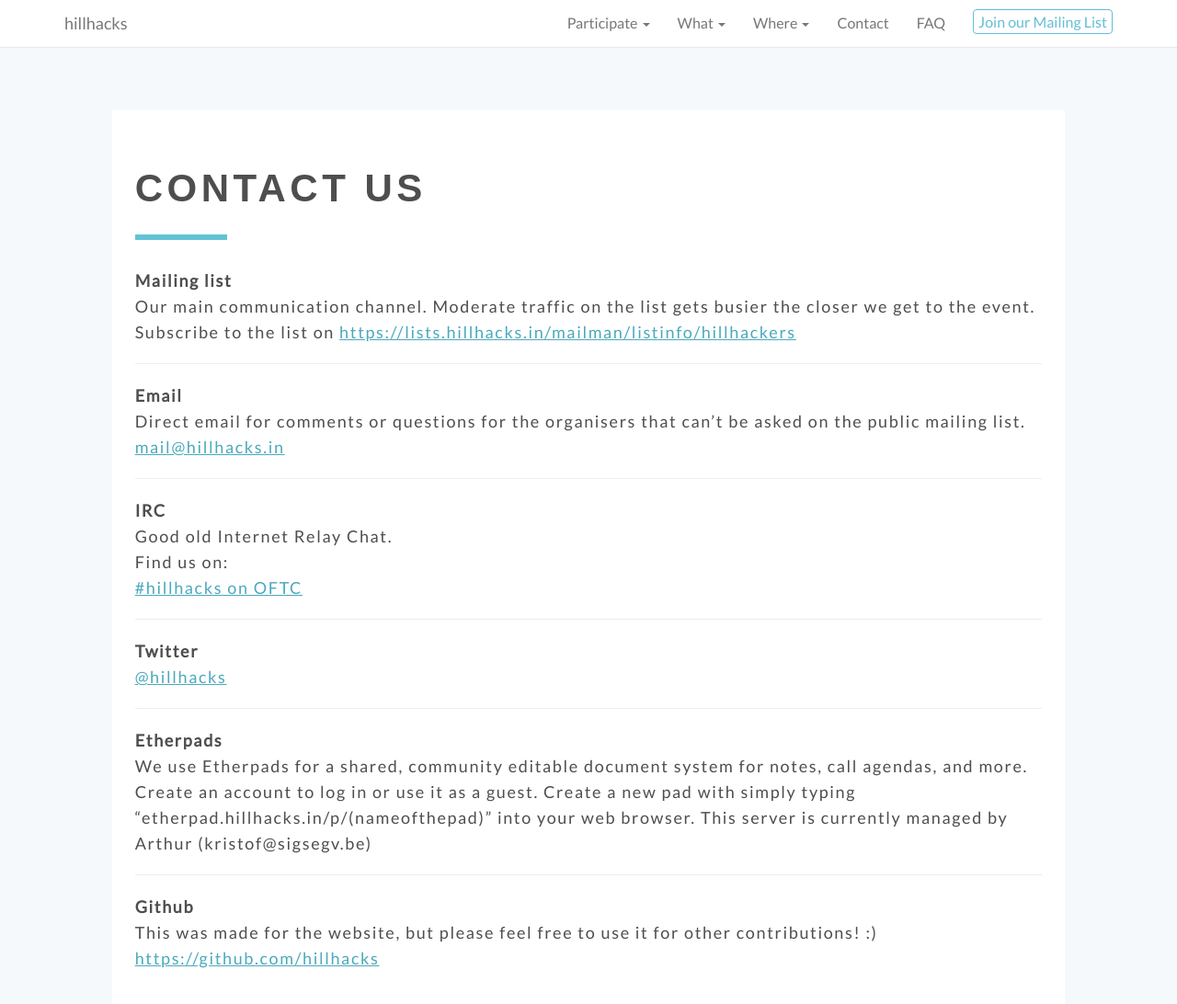
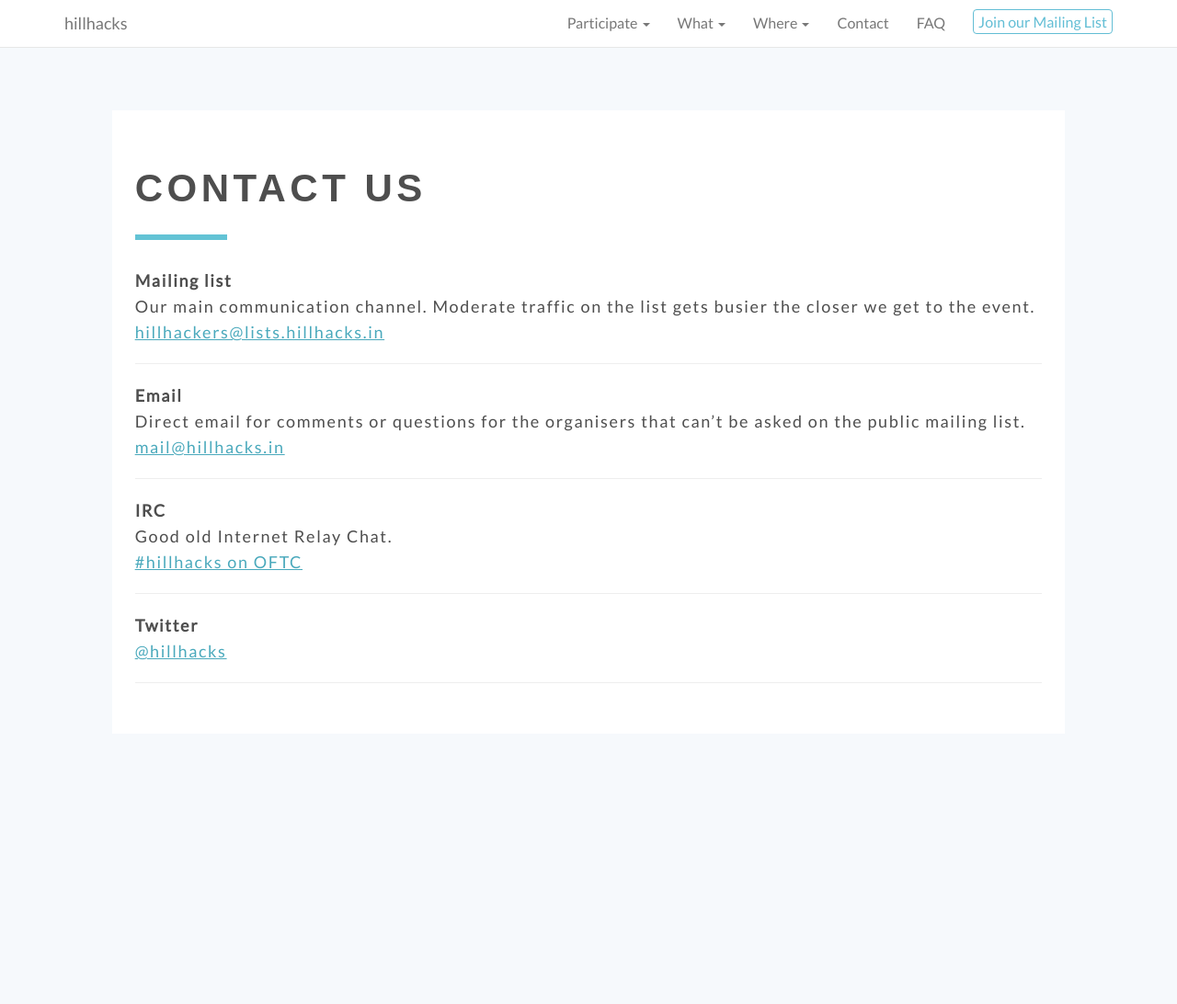
Before and after one commit to hillhacks/website, a Jekyll site: the page built from contact-us.html, in a window 1280 px wide and 1211 px high. Shown: the top 1092 px of the window at 92% size. Built offline with Jekyll 4.4.1, drawn with Linux system fonts in a browser that asks for light colours; nearby versions of some CDN libraries; some web fonts are replaced; comment, search, counter and statistics services are not loaded.

Commit message:
contact-us: drop Github and Etherpad
These aren't really ways to contact us.  People will find pointers
on the mailing list when they need to find them!

While here, make the mailing list subscribe link a little friendlier
for narrow displays.

```diff
--- a/contact-us.html
+++ b/contact-us.html
@@ -4,14 +4,10 @@ title: Contact us
 permalink: /contact-us.html
 ---
 
-<p><b>Mailing list</b><br>Our main communication channel.  Moderate traffic on the list gets busier the closer we get to the event.  Subscribe to the list on <a href="https://lists.hillhacks.in/mailman/listinfo/hillhackers">https://lists.hillhacks.in/mailman/listinfo/hillhackers</a></p><hr>
+<p><b>Mailing list</b><br>Our main communication channel.  Moderate traffic on the list gets busier the closer we get to the event.<br><a href="https://lists.hillhacks.in/mailman/listinfo/hillhackers">hillhackers@lists.hillhacks.in</a></p><hr>
 
 <p><b>Email</b><br>Direct email for comments or questions for the organisers that can’t be asked on the public mailing list.<br><a href="mailto:mail@hillhacks.in">mail@hillhacks.in</a></p><hr>
 
-<p><b>IRC</b><br>Good old Internet Relay Chat.<br>Find us on: <br><a href="irc://irc.oftc.net/#hillhacks">#hillhacks on OFTC</a></p><hr>
+<p><b>IRC</b><br>Good old Internet Relay Chat.<br><a href="irc://irc.oftc.net/#hillhacks">#hillhacks on OFTC</a></p><hr>
 
 <p><b>Twitter</b><br><a href="https://twitter.com/hillhacks?lang=en" target="_blank">@hillhacks</a></p><hr>
-
-<p><b>Etherpads</b><br>We use Etherpads for a shared, community editable document system for notes, call agendas, and more. Create an account to log in or use it as a guest. Create a new pad with simply typing “etherpad.hillhacks.in/p/(nameofthepad)” into your web browser. This server is currently managed by Arthur (kristof@sigsegv.be)</p><hr>
-
-<p><b>Github</b><br>This was made for the website, but please feel free to use it for other contributions! :) <br><a href="https://github.com/hillhacks" target="_blank">https://github.com/hillhacks</a></p>
```
